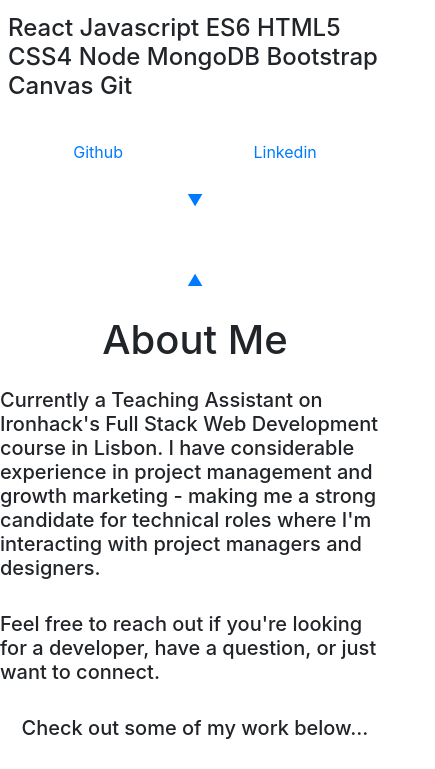
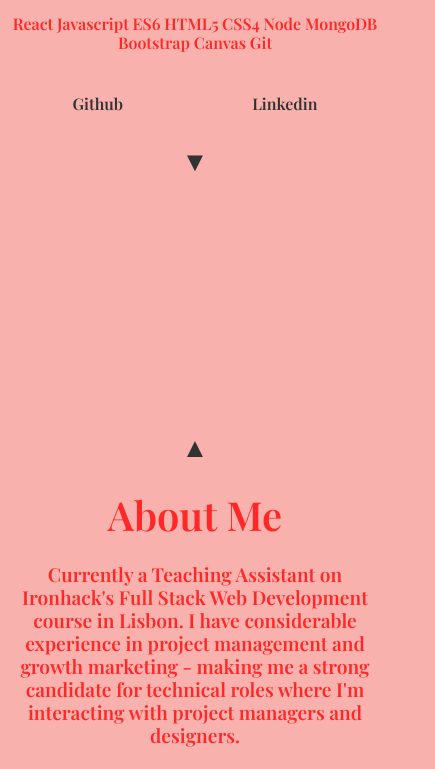
Before and after one commit to rebspen/website, a plain HTML site: page starter-code/index.html in a window 390 px wide. Shown: the part 466-1235 px from the top of the page, 435 px wide, since content can reach past the window. Drawn offline with nearby package versions, Linux system fonts and the light colour scheme; a web font is replaced by a local one.

Commit message:
made responsive

```diff
--- a/starter-code/index.html
+++ b/starter-code/index.html
@@ -15,7 +15,7 @@
       href="https://fonts.googleapis.com/css?family=Playfair+Display:600,600i&display=swap"
       rel="stylesheet"
     />
-    <link rel="stylesheet" href="public/style2.css" />
+    <link rel="stylesheet" href="public/style.css" />
   </head>
   <body>
     <!-- section 1 homepage -->
```
